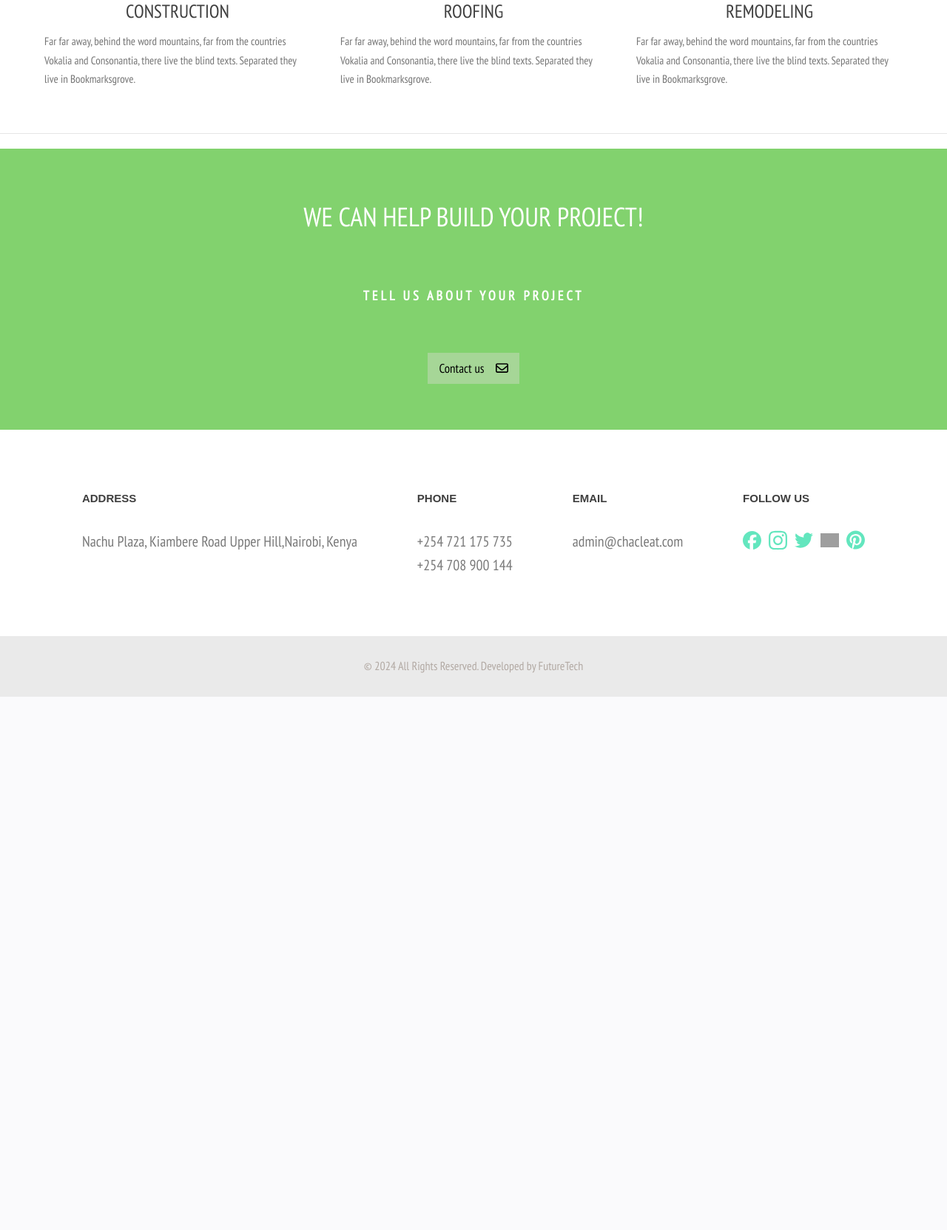
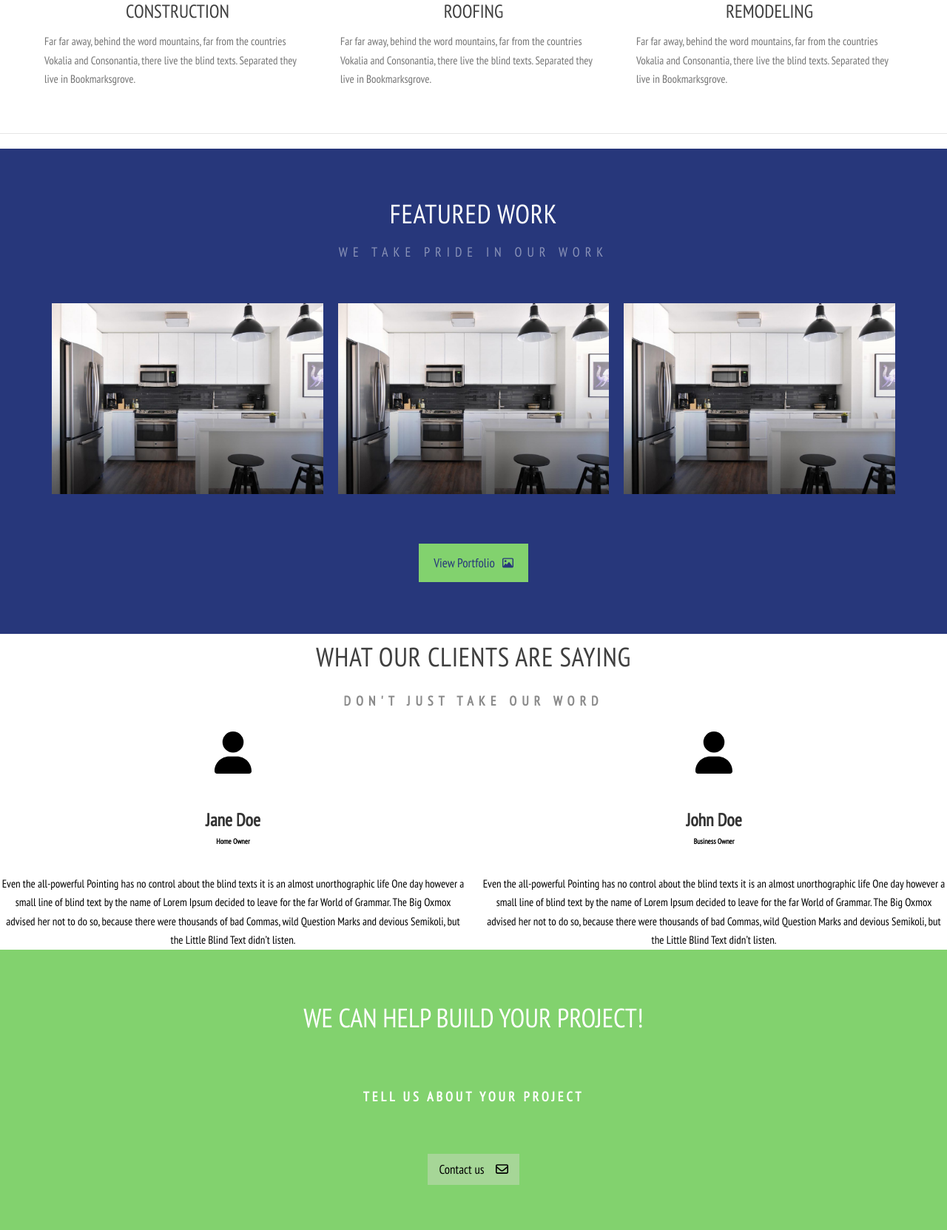
Before and after one commit to raymuthui/chacleat-website, a PHP site: page / in a window 1280 px wide. Shown: the part 525-2188 px from the top of the page at 74% size. Before the commit the page ends 1467 px from the top, so only its background shows below. Run offline with PHP 8.4, Linux system fonts and the light colour scheme; some web fonts are replaced; grey boxes are pictures that could not be loaded.

Commit message:
home page changes

```diff
--- a/index.php
+++ b/index.php
@@ -47,10 +47,50 @@
             </div>
         </section>
         <section class="featured-work">
-
+            <div class="featured-top">
+                <h2>FEATURED WORK</h2>
+                <h6>WE TAKE PRIDE IN OUR WORK</h6>
+            </div>
+            <div class="featured-bottom">
+                <div class="featured-image">
+                    <img src="assets/images/home-kitchen-remodel.jpg" alt="featured-projects">
+                </div>
+                <div class="featured-image">
+                    <img src="assets/images/home-kitchen-remodel.jpg" alt="featured-projects">
+                </div>
+                <div class="featured-image">
+                    <img src="assets/images/home-kitchen-remodel.jpg" alt="featured-projects">
+                </div>
+            </div>
+            <a href="portfolio.php">View Portfolio<img src="assets/images/project.svg" alt="image-placeholder"></a>
         </section>
         <section class="home-testimonials">
-
+            <div class="home-testimonials-top">
+                <h2>WHAT OUR CLIENTS ARE SAYING</h2>
+                <h6>DON'T JUST TAKE OUR WORD</h6>
+            </div>
+            <div class="home-testimonials-bottom">
+                <div class="testimonial-container">
+                    <div class="avator"><img src="assets/images/user.svg" alt="avatar"></div>
+                    <div class="profile-details">
+                        <h2>Jane Doe</h2>
+                        <h6>Home Owner</h6>
+                    </div>
+                    <div class="testimonials">
+                        Even the all-powerful Pointing has no control about the blind texts it is an almost unorthographic life One day however a small line of blind text by the name of Lorem Ipsum decided to leave for the far World of Grammar. The Big Oxmox advised her not to do so, because there were thousands of bad Commas, wild Question Marks and devious Semikoli, but the Little Blind Text didn’t listen.
+                    </div>
+                </div>
+                <div class="testimonial-container">
+                    <div class="avator"><img src="assets/images/user.svg" alt="avatar"></div>
+                    <div class="profile-details">
+                        <h2>John Doe</h2>
+                        <h6>Business Owner</h6>
+                    </div>
+                    <div class="testimonials">
+                        Even the all-powerful Pointing has no control about the blind texts it is an almost unorthographic life One day however a small line of blind text by the name of Lorem Ipsum decided to leave for the far World of Grammar. The Big Oxmox advised her not to do so, because there were thousands of bad Commas, wild Question Marks and devious Semikoli, but the Little Blind Text didn’t listen.
+                    </div>
+                </div>
+            </div>
         </section>
     </main>
     <footer>
--- a/style.css
+++ b/style.css
@@ -284,6 +284,124 @@ footer {
   line-height: 1.7;
   font-size: 15px;
   color: #757575;
+}
+
+.featured-work {
+  background-color: #27377B;
+  display: flex;
+  flex-direction: column;
+  place-items: center;
+  gap: 30px;
+  padding: 70px 0;
+  text-align: center;
+}
+
+.featured-work a {
+  display: flex;
+  flex-direction: row;
+  padding: 15px 20px;
+  background-color: #82d26e;
+  text-decoration: none;
+  color: #27377B;
+  font-family: "PT-Regular", Sans-serif;
+  font-size: 17px;
+  font-weight: 400;
+  line-height: 1.3em;
+}
+
+.featured-work a:hover {
+  transition: ease-in-out 0.3s;
+  background-color: white;
+  opacity: 0.3;
+}
+
+.featured-work a img {
+  width: 15px;
+  margin-left: 10px;
+}
+
+.featured-top {
+  display: flex;
+  flex-direction: column;
+  gap: 25px;
+}
+
+.featured-top h2 {
+  color: #ffffff;
+  font-size: 36px;
+  font-weight: 300;
+  text-transform: uppercase;
+  letter-spacing: 0.7px;
+  line-height: 1;
+}
+
+.featured-top h6 {
+  color: rgba(255,255,255,0.46);
+  font-size: 18px;
+  font-weight: 300;
+  text-transform: uppercase;
+  letter-spacing: 7px;
+  line-height: 1;
+}
+
+.featured-bottom {
+  display: grid;
+  grid-template-columns: repeat(3, 1fr);
+  gap: 20px;
+  padding: 30px 70px 30px 70px;
+}
+
+.featured-image {
+  width: auto;
+}
+
+.featured-image img {
+  width: 100%;
+}
+
+.home-testimonials {
+  display: flex;
+  flex-direction: column;
+  place-items: center;
+  text-align: center;
+  gap: 25px;
+}
+
+.home-testimonials-top {
+  display: flex;
+  flex-direction: column;
+  gap: 15px;
+}
+
+.home-testimonials-top h2 {
+  font-size: 36px;
+  font-weight: 300;
+  color: #3f3f3f;
+  text-transform: uppercase;
+  letter-spacing: 0.7px;
+}
+
+.home-testimonials-top h6 {
+  color: rgba(2,2,2,0.46);
+  font-size: 18px;
+  text-transform: uppercase;
+  letter-spacing: 7px;
+}
+
+.home-testimonials-bottom {
+  display: grid;
+  grid-template-columns: repeat(2, 1fr);
+  gap: 20px;
+}
+
+.testimonial-container {
+  display: flex;
+  flex-direction: column;
+  gap: 35px;
+}
+
+.avator img {
+  width: 50px;
 }
 
 /* HOME PAGE END */
```
Also changed, not shown: assets/images/project.svg (added), assets/images/user.svg (added).
